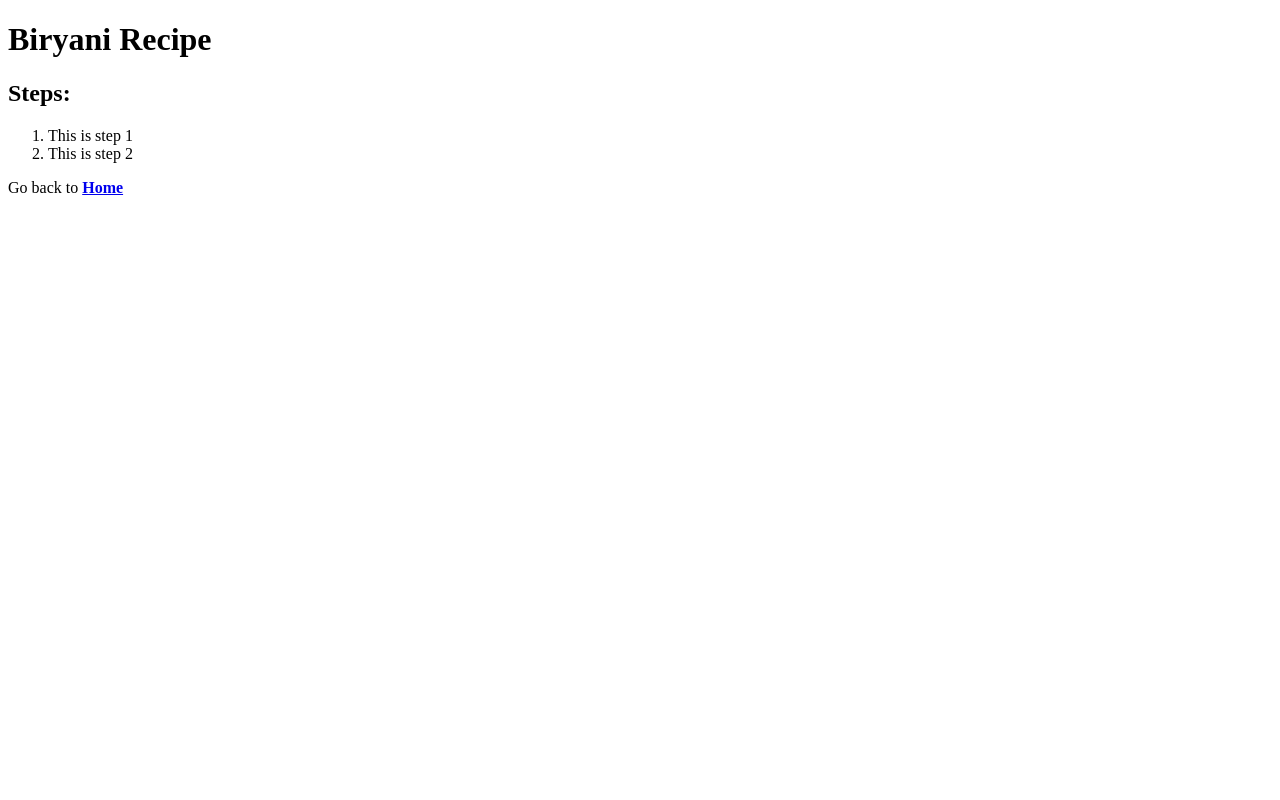
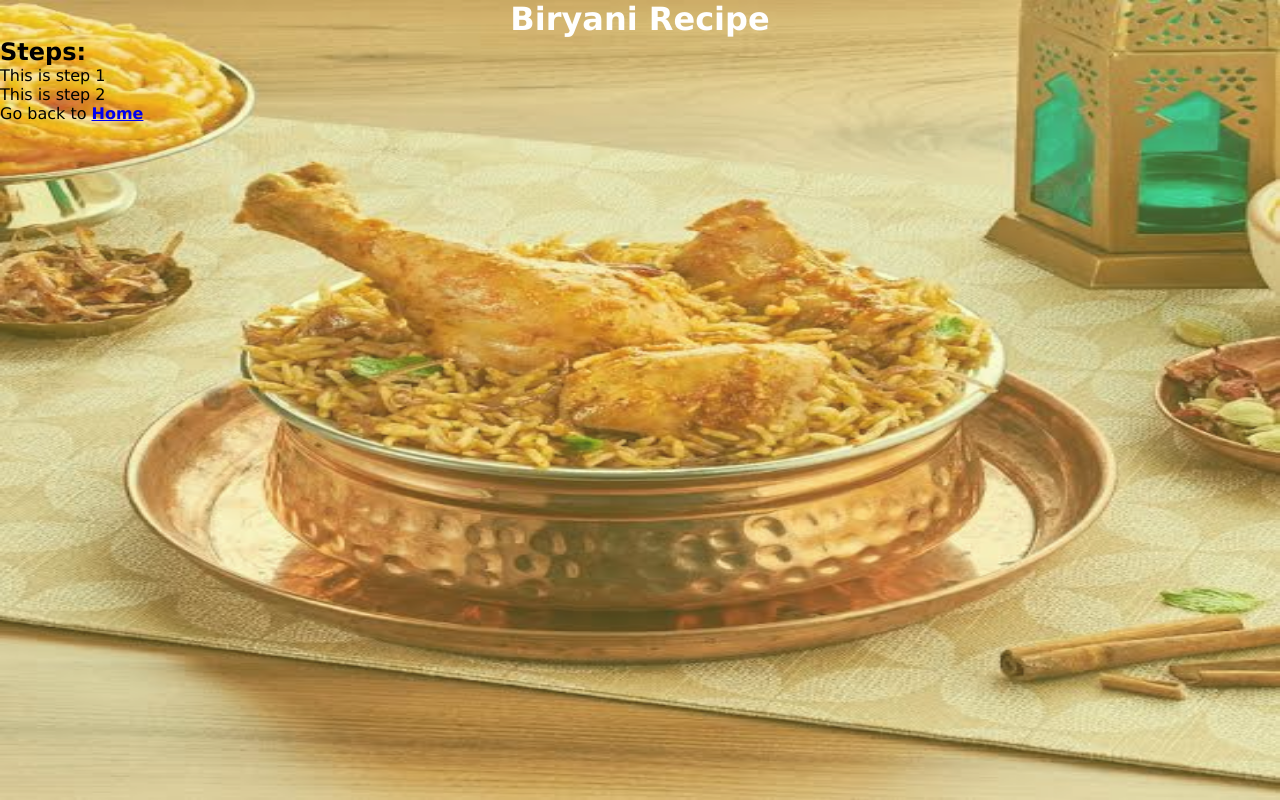
Before and after one commit to ijk04a03/Projects, a plain HTML site: page 01-odin-recipes/recipes/biryani.html in a window 1280 px wide. Drawn offline with Linux system fonts and the light colour scheme.

Commit message:
add random background and min style.css

```diff
--- a/01-odin-recipes/recipes/biryani.html
+++ b/01-odin-recipes/recipes/biryani.html
@@ -5,10 +5,13 @@
     <meta charset="UTF-8">
     <meta name="viewport" content="width=device-width, initial-scale=1.0">
     <title>Biryani</title>
+    <link rel="stylesheet" href="../style.css">
 </head>
 
 
 <body>
+    <img src="../images/biryani.png" alt="Biryani image">
+    <div class="overlay"></div>
     <h1>Biryani Recipe</h1>
     <h2>Steps:</h2>
     <ol>
--- /dev/null
+++ b/01-odin-recipes/style.css
@@ -0,0 +1,29 @@
+* {
+  box-sizing: border-box;
+  margin: 0;
+  padding: 0;
+
+  font-family: Verdana, Geneva, Tahoma, sans-serif;
+}
+
+img {
+  position: absolute;
+  z-index: -2;
+  width: 100%;
+  height: 100vh;
+}
+
+h1 {
+  text-align: center;
+  color: white;
+}
+
+.overlay {
+  position: absolute;
+  top: 0;
+  left: 0;
+  right: 0;
+  bottom: 0;
+  z-index: -1;
+  box-shadow: inset 0 300vh rgba(232, 255, 102, 0.262);
+}
```
Also changed, not shown: 01-odin-recipes/recipes/kimchi.html (+3 -0 lines), 01-odin-recipes/images/biryani.png (added), 1 other file.
